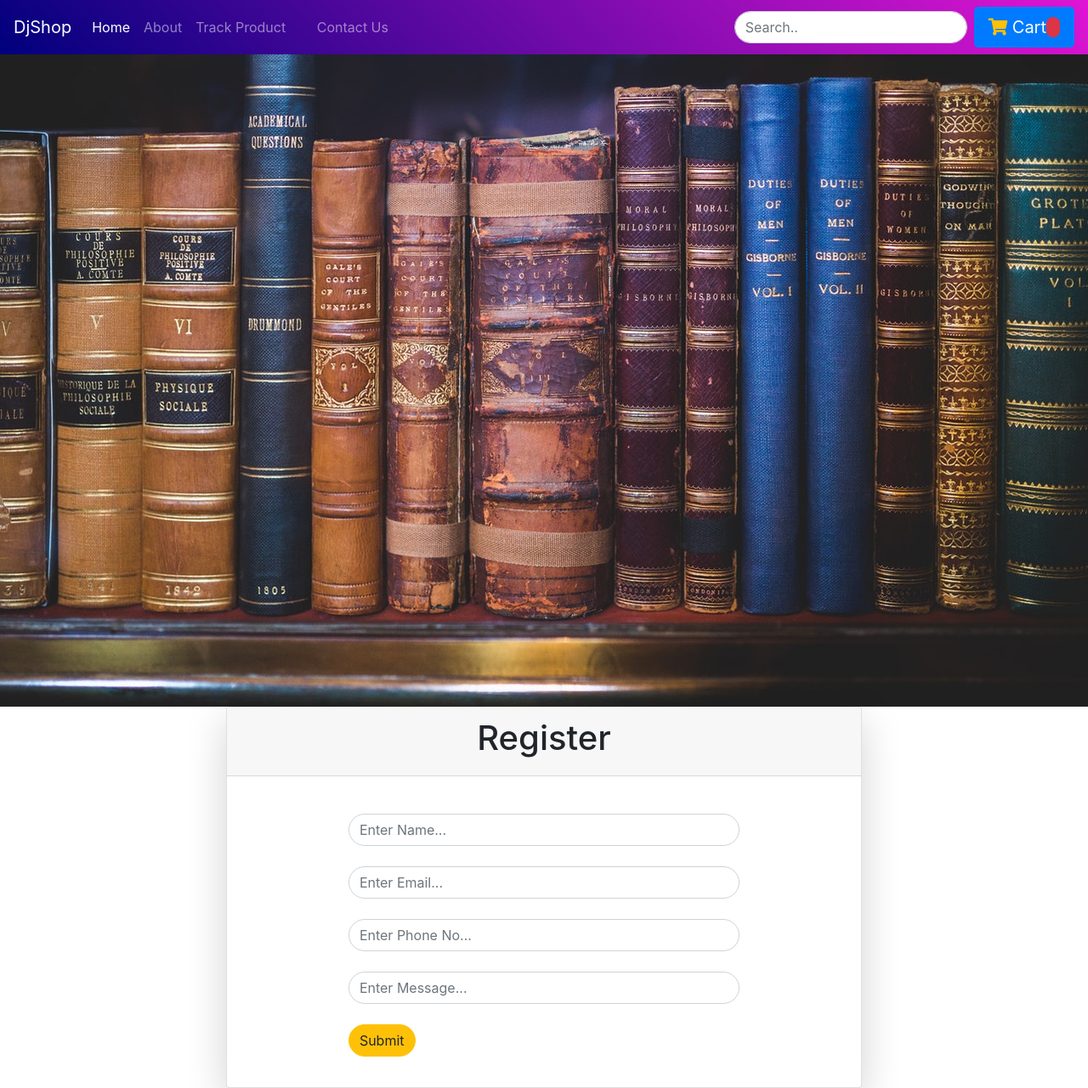
After one commit to Sidhartha-dev/Djshop--Eccomerce-site-Django-, a Django app: page /shop/contact/ in a window 1280 px wide; the page is wider, and only the part inside the window is pictured. The commit adds this page. Shown: that part at 85% size. Run offline with Django 3.2, Linux system fonts and the light colour scheme; some libraries are stand-ins or nearby versions; some web fonts are replaced.

Commit message:
contact form integrate with migrations

```diff
--- a/shop/admin.py
+++ b/shop/admin.py
@@ -1,6 +1,7 @@
 from django.contrib import admin
 
 # Register your models here.
-from .models import Product
+from .models import Product,Contact
 
 admin.site.register(Product)
+admin.site.register(Contact)
--- a/shop/templates/shop/basic.html
+++ b/shop/templates/shop/basic.html
@@ -4,12 +4,12 @@
     <meta charset="UTF-8" />
     <meta name="viewport" content="width=device-width, initial-scale=1.0" />
     <meta http-equiv="X-UA-Compatible" content="ie=edge" />
+    <link rel="stylesheet" href="/static/css/style.css" />
     <link rel="stylesheet" href="https://stackpath.bootstrapcdn.com/bootstrap/4.3.1/css/bootstrap.min.css">
     <link
       rel="stylesheet"
       href="https://cdnjs.cloudflare.com/ajax/libs/font-awesome/5.11.2/css/all.min.css"
     />
-    <link rel="stylesheet" href="/static/css/style.css" />
     <title>DjShop|{% block title %} {% endblock title %}</title>
   </head>
   <body>
@@ -41,13 +41,12 @@
             <li class="nav-item">
               <a class="nav-link" href="/shop/tracker">Track Product</a>
             </li>
-            <!-- <li class="nav-item">
-              <a class="nav-link" href="#" tabindex="-1" aria-disabled="true"
-                ><i class="fa fa-shopping-cart text-warning"></i> cart
-                <span class="bg-danger text-light rounded-pill px-2" id="cart">
-                </span>
+             <li class="nav-item">
+              <a class="nav-link" href="/shop/contact">
+              <i class="fa fa-telegram"></i>
+                 Contact Us
               </a>
-            </li> -->
+            </li>
           </ul>
           <form class="form-inline my-2 my-lg-0">
             <input
--- /dev/null
+++ b/shop/templates/shop/contact.html
@@ -0,0 +1,47 @@
+{% extends 'shop/basic.html' %}
+
+{% block title %}
+Contact us- If any problem
+{% endblock title %}
+
+{% block body %}
+ <section class="cont">
+<img src="/static/img/bookbg.jpg" alt="code" class="contect-img">
+</section>
+<section>
+<div class="contact-form">
+
+    <div class="row justify-content-center">
+        <div class="col-md-8">
+             <div class="card shadow-lg loi mx-5">
+                 <div class="card-header">
+                      <h1 class="text-center">Register</h1>
+                     </div>
+                 <div class="card-body">
+                     <form class="form-group row justify-content-center" method="post" action="/shop/contact/">
+                        {% csrf_token %}
+                        <div class="col-md-8 mt-4">
+                             <input type="text" id="name" name="name" class="form-control rounded-pill " placeholder="Enter Name...">
+                        </div>
+
+                        <div class="col-md-8 mt-4">
+                             <input type="email" id="email" name="email" class="form-control rounded-pill" placeholder="Enter Email...">
+                        </div>
+
+                        <div class="col-md-8 mt-4">
+                              <input type="phone" id="phone" name="phone" class="form-control rounded-pill" placeholder="Enter Phone No...">
+                       </div>
+
+                       <div class="col-md-8 mt-4">
+                            <input type="text" id="message" name="message" class="form-control rounded-pill" placeholder="Enter Message...">
+                       </div>
+                       <div class="col-md-8 mt-4">
+                       <button class="btn btn-warning rounded-pill" type="submit" id="myBtn">Submit</button>
+                       </div>
+                    </form>
+                </div>
+            </div>
+        </div>
+    </div>
+</section>
+{% endblock body %}
--- a/shop/urls.py
+++ b/shop/urls.py
@@ -4,7 +4,7 @@ from . import views
 urlpatterns = [
     path('', views.index, name='ShopHome'),
     path('about/', views.about, name='About'),
-    # path('contact/', views.contact, name='ContactUs'),
+    path('contact/', views.contact, name='ContactUs'),
     path('tracker/', views.tracker, name='trackingStatus'),
     # path('search/', views.search, name='Search'),
     path('products/<int:myid>', views.productView, name='ProductView'),
--- a/shop/views.py
+++ b/shop/views.py
@@ -1,5 +1,6 @@
 from django.shortcuts import render
 from .models import Product
+from .models import Contact
 from django.http import HttpResponse
 from math import ceil
 
@@ -33,8 +34,17 @@ def about(request):
     return render(request, 'shop/about.html')
     #return HttpResponse("Index shop")
 
-# def contact(request):
-    # return render(request, 'shop/contact.html')
+def contact(request):
+    if request.method=="POST":
+        name = request.POST.get('name', '')
+        email = request.POST.get('email', '')
+        phone = request.POST.get('phone', '')
+        message = request.POST.get('message', '')
+        print(name, email, phone, message)
+        contact = Contact(name=name, email=email, phone=phone, message=message)
+        contact.save()
+
+    return render(request, 'shop/contact.html')
     # return HttpResponse("Index Contact")
 
 def tracker(request):
```
Also changed, not shown: shop/models.py (+15 -4 lines), db.sqlite3, shop/apps.py (line endings or trailing spaces), shop/migrations/0003_contact.py (added), shop/migrations/0004_auto_20200420_0936.py (added), shop/static/css/style.css (line endings or trailing spaces).
